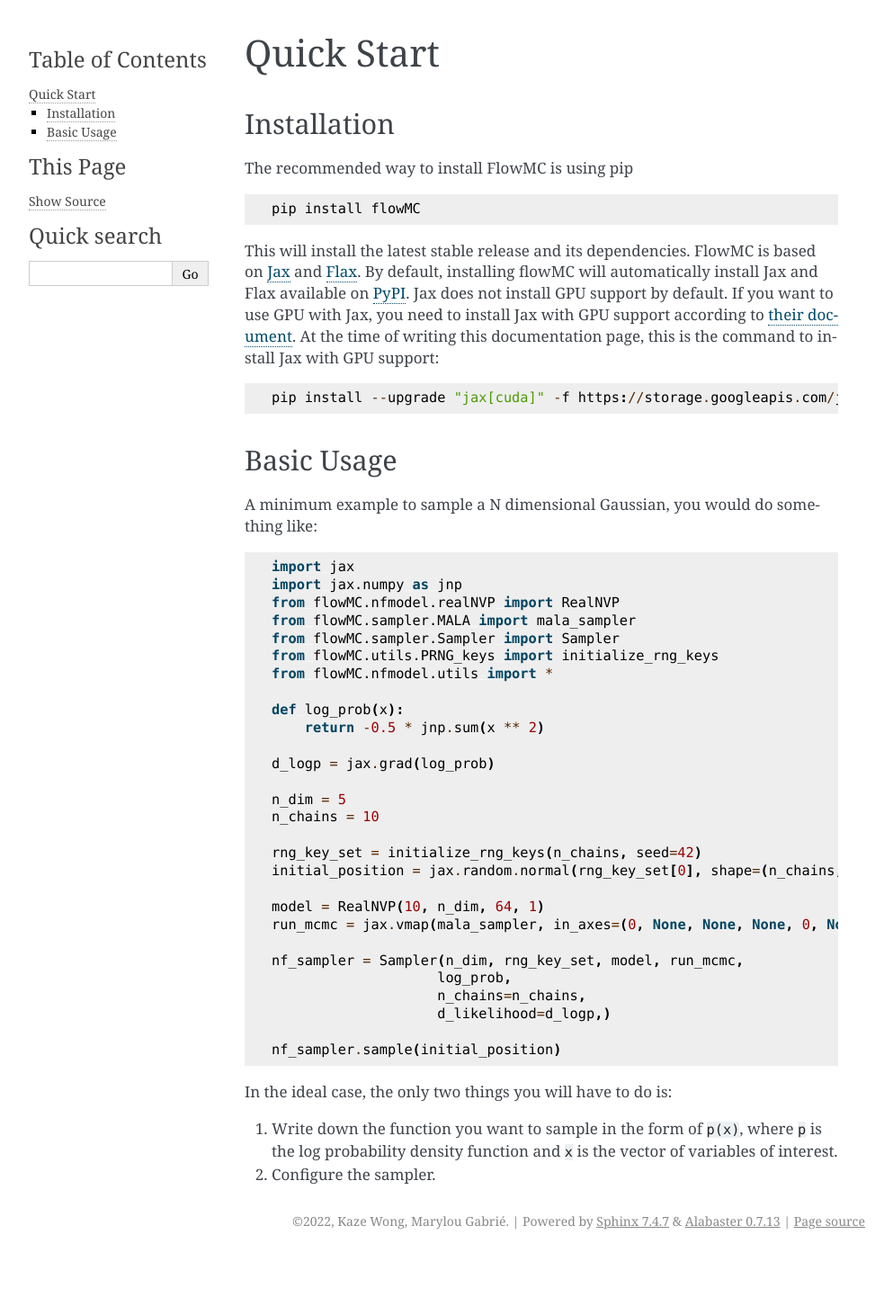
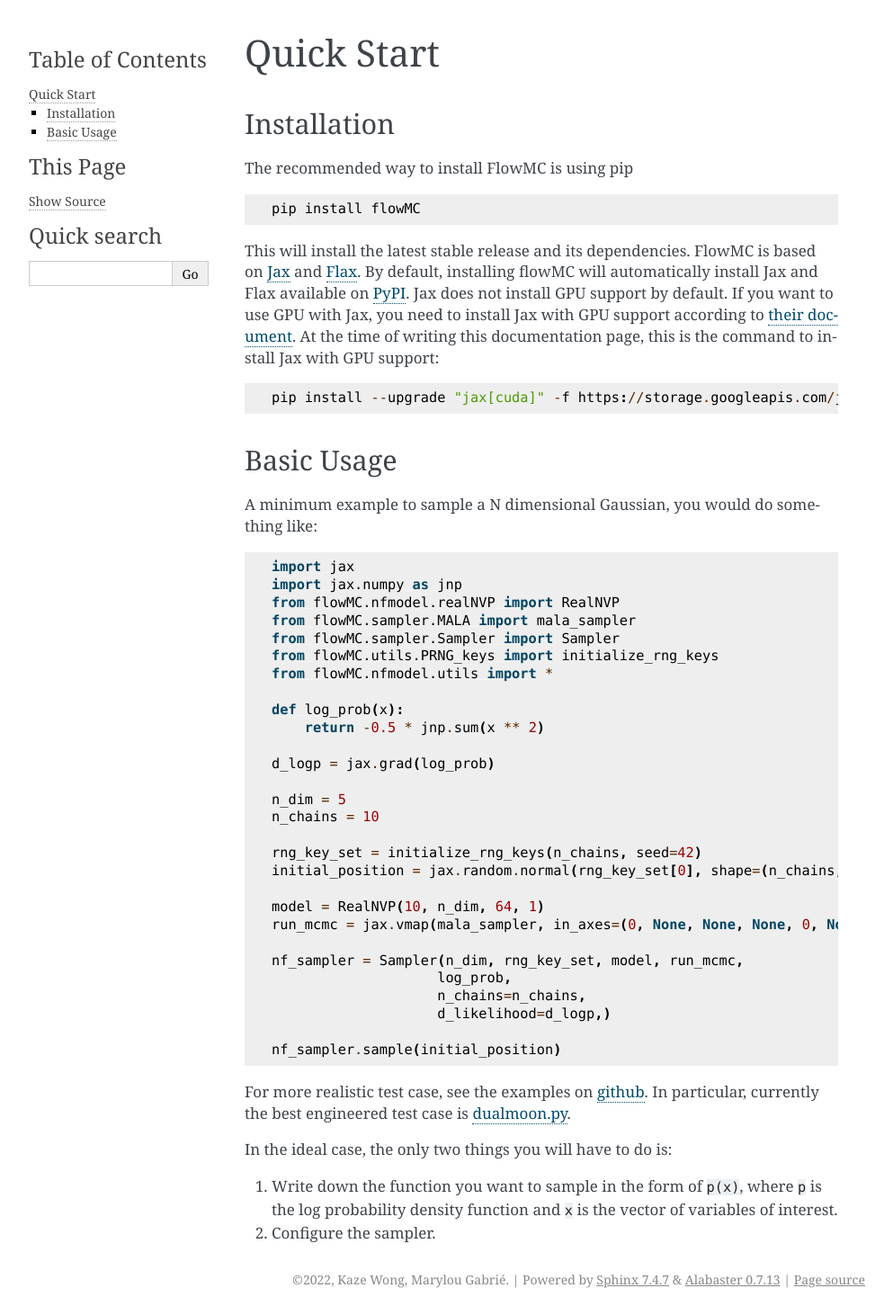
Before and after one commit to kazewong/flowMC, a Sphinx documentation site: the page built from docs/source/quickstart.rst, in a window 1280 px wide. Shown: the whole page at 90% size, without its empty margins (148-1141 px from the left). Built offline with Sphinx 7.4.7, drawn with Linux system fonts in a browser that asks for light colours; before the commit the page ends 1397 px from its top, so only the background shows below that.

Commit message:
Add pointer to example

```diff
--- a/docs/source/quickstart.rst
+++ b/docs/source/quickstart.rst
@@ -60,6 +60,9 @@
 
     nf_sampler.sample(initial_position)
 
+For more realistic test case, see the examples on `github <https://github.com/kazewong/FlowMC/tree/main/example>`_.
+In particular, currently the best engineered test case is `dualmoon.py <https://github.com/kazewong/FlowMC/blob/main/example/dualmoon.py>`_.
+
 In the ideal case, the only two things you will have to do is:
 
 #. Write down the function you want to sample in the form of :code:`p(x)`, where :code:`p` is the log probability density function and :code:`x` is the vector of variables of interest.
```
